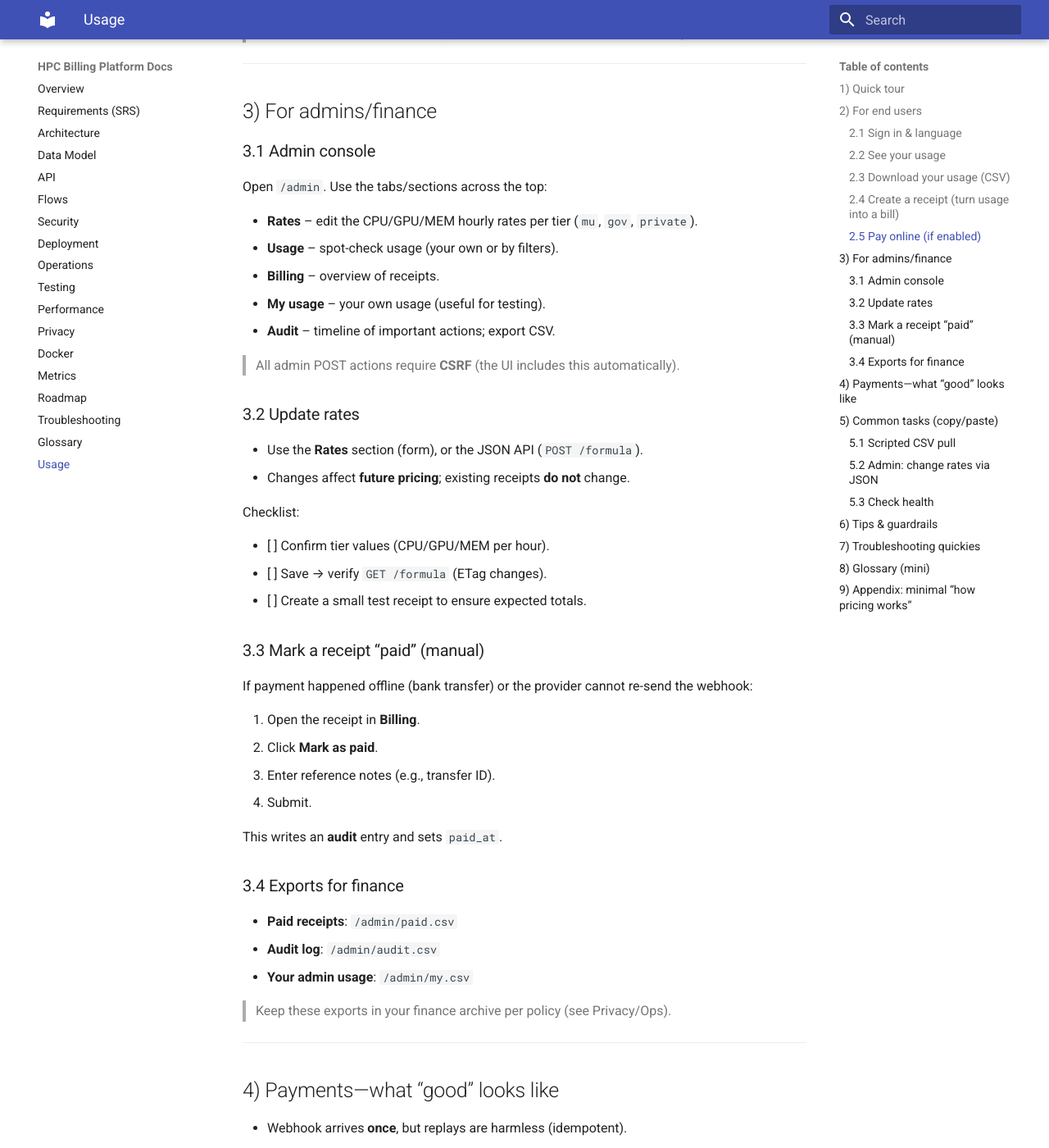
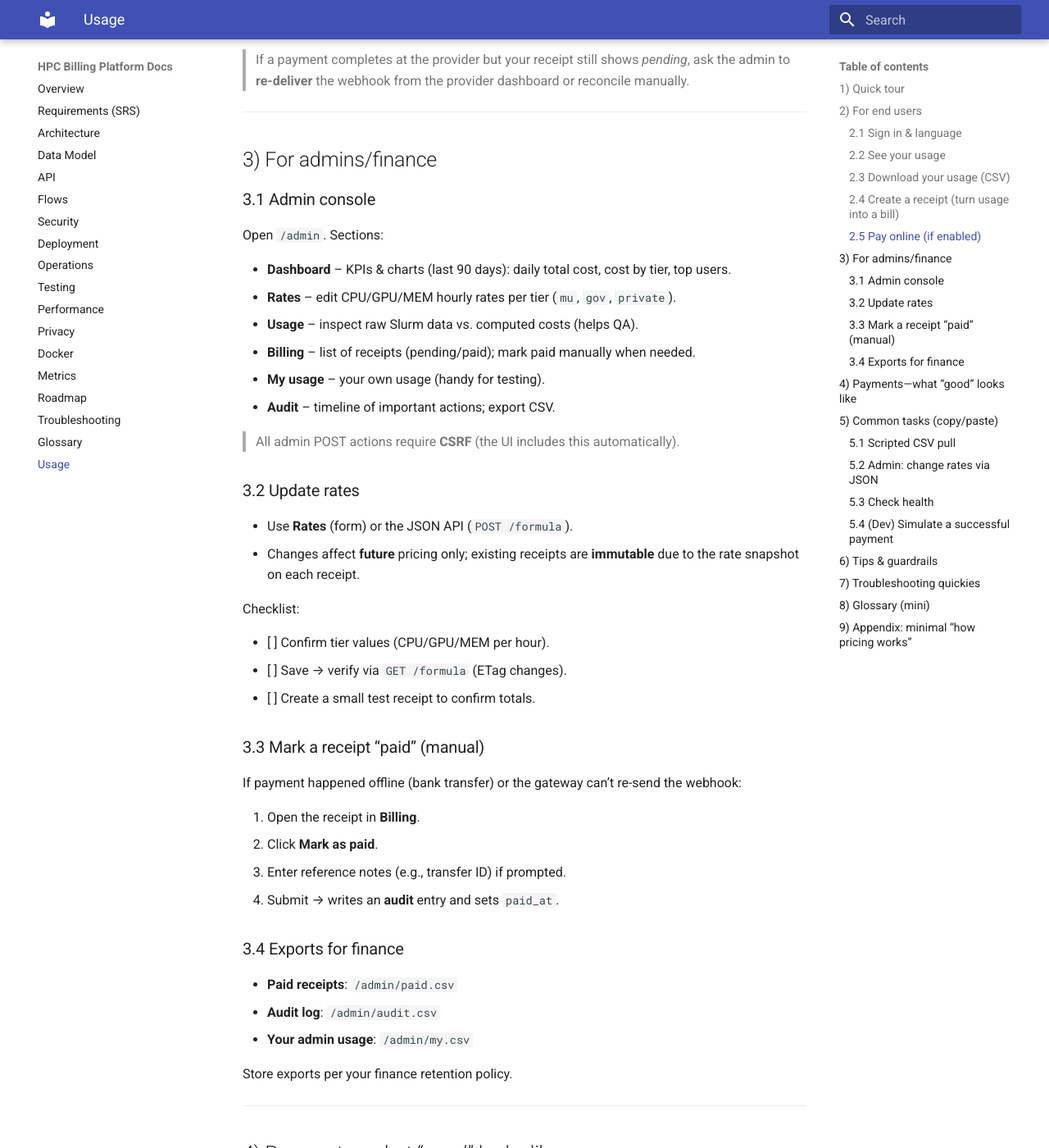
Before and after one commit to Purinat33/hpc_flask, an MkDocs documentation site: the page built from docs/17-usage.md, in a window 1280 px wide and 1400 px high, scrolled down 2172 px. Shown: the whole window at 82% size. Built offline with MkDocs 1.6.1 and Material for MkDocs 9.7.7, drawn with Linux system fonts in a browser that asks for light colours; some of the changed text lies outside the part shown.

Commit message:
Updated the books

````diff
--- a/docs/17-usage.md
+++ b/docs/17-usage.md
@@ -13,7 +13,8 @@
 - **My receipts:** `/me/receipts` → view any receipt
 - **Payments:** `/payments/receipt/<rid>/start` → (provider checkout) → `/payments/thanks`
 - **Language:** `POST /i18n/set` (`lang=en` or `th`)
-- **Admin console:** `/admin` (sections: **rates**, **usage**, **billing**, **my usage**, **audit**)
+- **Admin console:** `/admin` (sections: **rates**, **usage**, **billing**, **myusage**, **audit**, **dashboard**)
+- **API Explorer (dev):** Swagger UI at `http://localhost:8081`
 
 ---
 
@@ -30,7 +31,7 @@
 ### 2.2 See your usage
 
 - Go to `/me`.
-- Choose a **date window** (defaults to the last 7 days).
+- Choose a **date window** (defaults to a recent window).
 - Pick a view:
 
   - **Detail** – one row per Slurm job.
@@ -41,11 +42,11 @@
 
 - Click “Export CSV” or use:
 
-  ```
-  /me.csv?start=2025-09-01&end=2025-09-13
-  ```
+```
+/me.csv?start=2025-09-01&end=2025-09-13
+```
 
-- Open the CSV in Excel/Sheets for your own analysis.
+Open the CSV in Excel/Sheets for your analysis.
 
 > Tip: If the range is short and you see no rows, try extending the window (jobs can finish near midnight).
 
@@ -57,7 +58,7 @@
 
    - Re-fetches your usage for the window.
    - **Excludes** any job previously billed (safety).
-   - Prices each job using **current rates**.
+   - Prices each job using the **current tier rates**, then **snapshots** those rates onto the receipt (so totals won’t change later).
    - Saves the receipt and its **line items**.
 
 4. You’ll be redirected to **My receipts**.
@@ -66,13 +67,13 @@
 
 ### 2.5 Pay online (if enabled)
 
-- From a receipt, click **Pay** → you’ll be redirected to the provider’s checkout.
+- From a receipt, click **Pay** → you’ll be redirected to the provider’s hosted checkout.
 - After payment, the **provider posts a signed webhook** to us. When verified:
 
-  - The **payment record** is marked _succeeded_.
-  - The **receipt** becomes _paid_.
+  - The **payment** becomes `succeeded` (or `failed`/`canceled`).
+  - The **receipt** becomes `paid` (only if the payment `succeeded`).
 
-- You can revisit `/payments/thanks?rid=<id>` to see the latest status.
+You can revisit `/payments/thanks?rid=<id>` to see the latest status.
 
 > If a payment completes at the provider but your receipt still shows _pending_, ask the admin to **re-deliver** the webhook from the provider dashboard or reconcile manually.
 
@@ -82,37 +83,36 @@
 
 ### 3.1 Admin console
 
-Open `/admin`. Use the tabs/sections across the top:
+Open `/admin`. Sections:
 
-- **Rates** – edit the CPU/GPU/MEM hourly rates per tier (`mu`, `gov`, `private`).
-- **Usage** – spot-check usage (your own or by filters).
-- **Billing** – overview of receipts.
-- **My usage** – your own usage (useful for testing).
+- **Dashboard** – KPIs & charts (last 90 days): daily total cost, cost by tier, top users.
+- **Rates** – edit CPU/GPU/MEM hourly rates per tier (`mu`, `gov`, `private`).
+- **Usage** – inspect raw Slurm data vs. computed costs (helps QA).
+- **Billing** – list of receipts (pending/paid); mark paid manually when needed.
+- **My usage** – your own usage (handy for testing).
 - **Audit** – timeline of important actions; export CSV.
 
 > All admin POST actions require **CSRF** (the UI includes this automatically).
 
 ### 3.2 Update rates
 
-- Use the **Rates** section (form), or the JSON API (`POST /formula`).
-- Changes affect **future pricing**; existing receipts **do not** change.
+- Use **Rates** (form) or the JSON API (`POST /formula`).
+- Changes affect **future** pricing only; existing receipts are **immutable** due to the rate snapshot on each receipt.
 
 Checklist:
 
 - [ ] Confirm tier values (CPU/GPU/MEM per hour).
-- [ ] Save → verify `GET /formula` (ETag changes).
-- [ ] Create a small test receipt to ensure expected totals.
+- [ ] Save → verify via `GET /formula` (ETag changes).
+- [ ] Create a small test receipt to confirm totals.
 
 ### 3.3 Mark a receipt “paid” (manual)
 
-If payment happened offline (bank transfer) or the provider cannot re-send the webhook:
+If payment happened offline (bank transfer) or the gateway can’t re-send the webhook:
 
 1. Open the receipt in **Billing**.
 2. Click **Mark as paid**.
-3. Enter reference notes (e.g., transfer ID).
-4. Submit.
-
-This writes an **audit** entry and sets `paid_at`.
+3. Enter reference notes (e.g., transfer ID) if prompted.
+4. Submit → writes an **audit** entry and sets `paid_at`.
 
 ### 3.4 Exports for finance
 
@@ -120,21 +120,20 @@
 - **Audit log**: `/admin/audit.csv`
 - **Your admin usage**: `/admin/my.csv`
 
-> Keep these exports in your finance archive per policy (see Privacy/Ops).
+Store exports per your finance retention policy.
 
 ---
 
 ## 4) Payments—what “good” looks like
 
-- Webhook arrives **once**, but replays are harmless (idempotent).
+- Webhook arrives **once**, but replays are harmless (**idempotent**).
 - We only accept events where **signature** is valid **and** `amount/currency` matches the expected local payment row.
 - A successful event flips:
 
   - `payments.status → succeeded`
   - `receipts.status → paid` (+ `paid_at`, `method/tx_ref`)
 
-**If stuck pending**
-Check provider secret/URL; request a **re-delivery** from the provider’s dashboard. As a last resort, use **Mark paid** (manual).
+**If stuck pending:** check provider secret/URL; request a **re-delivery** from the provider’s dashboard. As a last resort, use **Mark paid** (manual).
 
 ---
 
@@ -152,7 +151,7 @@
 ### 5.2 Admin: change rates via JSON
 
 ```bash
-# Get CSRF token from the /admin page first (or a tiny /login flow)
+# Get CSRF token from /login or /admin first
 curl -b cookies.txt -X POST http://localhost:8000/formula \
   -H "Content-Type: application/json" \
   -H "X-CSRFToken: <token>" \
@@ -166,33 +165,43 @@
 curl -si http://localhost:8000/readyz
 ```
 
+### 5.4 (Dev) Simulate a successful payment
+
+```bash
+curl -b cookies.txt \
+  "http://localhost:8000/payments/simulate?rid=123&external_payment_id=dev_123&amount_cents=1000&currency=THB" \
+  -L
+```
+
 ---
 
 ## 6) Tips & guardrails
 
-- **No double billing**: the system blocks duplicates using a **unique job key** per line item.
-- **Receipts are immutable totals**: rates at creation time apply forever.
-- **Webhooks are not CSRF-protected**: that’s by design; they rely on **signatures + idempotency**.
+- **No double billing**: duplicates are blocked via a **unique job key** per line item.
+- **Receipts are immutable totals**: each receipt stores a **rate snapshot** at creation.
+- **Webhooks are not CSRF-protected**: by design; they rely on **signatures + idempotency**.
 - **Minimal PII**: we store only usernames + job metadata—no card data.
 
 ---
 
 ## 7) Troubleshooting quickies
 
-- **No jobs appear** → Expand the date window; ensure Slurm is reachable. In dev, configure `FALLBACK_CSV`.
+- **No jobs appear** → Extend the date window; ensure Slurm is reachable. In dev, set a valid `FALLBACK_CSV`.
 - **Receipt failed to create** → Some jobs were already billed; pick an earlier cut-off.
 - **Payment succeeded but UI shows pending** → webhook not received/verified; admin should re-deliver or mark paid with an audit note.
 - **CSRF error on POST** → session expired or missing token; reload the page and retry.
+- **Admin Dashboard empty charts** → very new deployment or metrics disabled; usage window might be too short.
 
 ---
 
 ## 8) Glossary (mini)
 
 - **Usage**: Slurm job metrics (CPU/GPU/MEM hours) used for pricing.
-- **Receipt**: Your priced usage for a window, with line items.
+- **Receipt**: Your priced usage for a window, with immutable line items & **rate snapshot**.
 - **Paid**: A receipt that’s settled (by online payment or manual reconciliation).
 - **Webhook**: A signed callback from the payment provider confirming the outcome.
 - **Audit**: An append-only, hash-chained log of important actions.
+- **Tier**: Pricing category (`mu`, `gov`, `private`) applied per user.
 
 ---
 
@@ -206,6 +215,6 @@
      + mem_gb_hours   * rate.mem
 ```
 
-Receipt total is the **sum** of item costs. Changing rates later **does not** change past receipts.
+At receipt creation, the **current tier & per-unit rates are snapshotted** onto the receipt, and the total is the **sum of item costs**. Changing rates later **does not** change past receipts.
 
 ---
````
Also changed, not shown: other parts of docs/17-usage.md (+1 -1 lines), docs/05-flows.md (+10 -4 lines), docs/06-security.md (+11 -2 lines), docs/16-glossary.md (+55 -25 lines).
